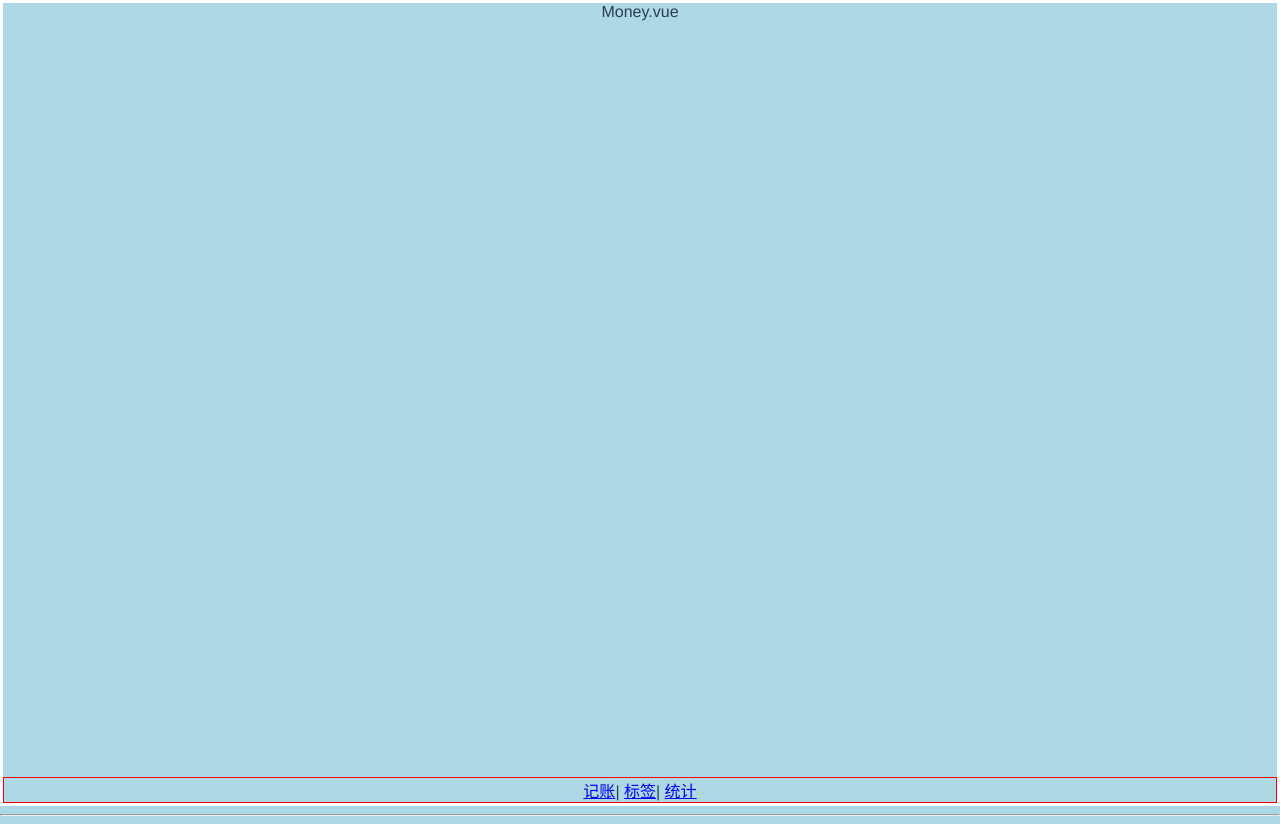
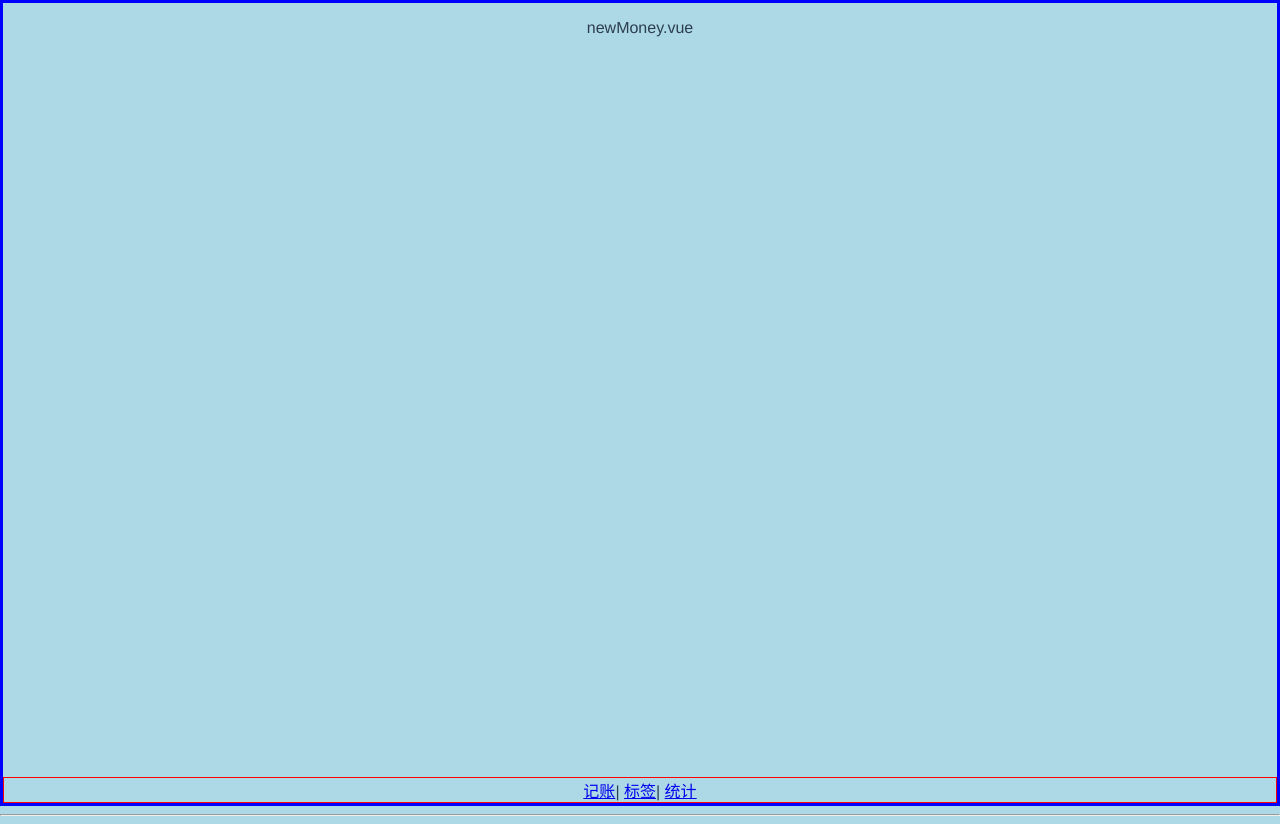
Before and after one commit to yufanz99000/miniLedger-test, a Vue app: page /labels#/money in a window 1280 px wide. Built offline with nearby package versions, Linux system fonts and the light colour scheme.

Commit message:
create <Layout/>

```diff
--- /dev/null
+++ b/src/components/Layout.vue
@@ -0,0 +1,27 @@
+<template>
+    <div class="nav-wrapper">
+        <div class="content">
+            <slot/>
+        </div>
+        <Nav/>
+    </div>
+</template>
+
+<script lang="ts">
+    export default {
+        name: 'Layout'
+    };
+</script>
+
+<style lang="scss" scoped>
+    .nav-wrapper{
+        border: 3px solid blue;
+        display: flex;
+        flex-direction: column;
+        height: 100vh;
+    }
+    .content{
+        overflow: auto;
+        flex-grow: 1;
+    }
+</style>
--- a/src/main.ts
+++ b/src/main.ts
@@ -4,10 +4,12 @@
 import router from './router'
 import store from './store'
 import Nav from '@/components/Nav.vue';
+import Layout from '@/components/Layout.vue';
 
 Vue.config.productionTip = false
 
 Vue.component('Nav', Nav)
+Vue.component('Layout', Layout)
 
 new Vue({
   router,
--- a/src/views/Labels.vue
+++ b/src/views/Labels.vue
@@ -1,7 +1,8 @@
 <template>
-    <div class="nav-wrapper">
-        <div class="content">Labels.vue</div>
-        <Nav></Nav>
+    <div >
+        <Layout>
+            <p>newLabels.vue</p>
+        </Layout>
     </div>
 </template>
 
@@ -14,14 +15,5 @@
 </script>
 
 <style lang="scss" scoped>
-    .nav-wrapper{
-        border: 3px solid white;
-        display: flex;
-        flex-direction: column;
-        height: 100vh;
-    }
-    .content{
-        overflow: auto;
-        flex-grow: 1;
-    }
+
 </style>
--- a/src/views/Money.vue
+++ b/src/views/Money.vue
@@ -1,7 +1,8 @@
 <template>
-    <div class="nav-wrapper">
-        <div class="content">Money.vue</div>
-        <Nav></Nav>
+    <div >
+        <Layout>
+            <p>newMoney.vue</p>
+        </Layout>
     </div>
 </template>
 
@@ -13,14 +14,5 @@
 </script>
 
 <style lang="scss" scoped>
-    .nav-wrapper{
-        border: 3px solid white;
-        display: flex;
-        flex-direction: column;
-        height: 100vh;
-    }
-    .content{
-        overflow: auto;
-        flex-grow: 1;
-    }
+
 </style>
--- a/src/views/NotFound.vue
+++ b/src/views/NotFound.vue
@@ -1,6 +1,6 @@
 <template>
     <div>当前页面不存在
-    <div><router-link to="/">返回首页</router-link></div>
+        <div><router-link to="/">返回首页</router-link></div>
     </div>
 </template>
 
--- a/src/views/Statistics.vue
+++ b/src/views/Statistics.vue
@@ -1,7 +1,8 @@
 <template>
-    <div class="nav-wrapper">
-        <div class="content">Statistics.vue</div>
-        <Nav></Nav>
+    <div >
+        <Layout>
+            <p>newStatistics.vue</p>
+        </Layout>
     </div>
 </template>
 
@@ -14,14 +15,5 @@
 </script>
 
 <style lang="scss" scoped>
-    .nav-wrapper{
-        border: 3px solid white;
-        display: flex;
-        flex-direction: column;
-        height: 100vh;
-    }
-    .content{
-        overflow: auto;
-        flex-grow: 1;
-    }
+
 </style>
```
